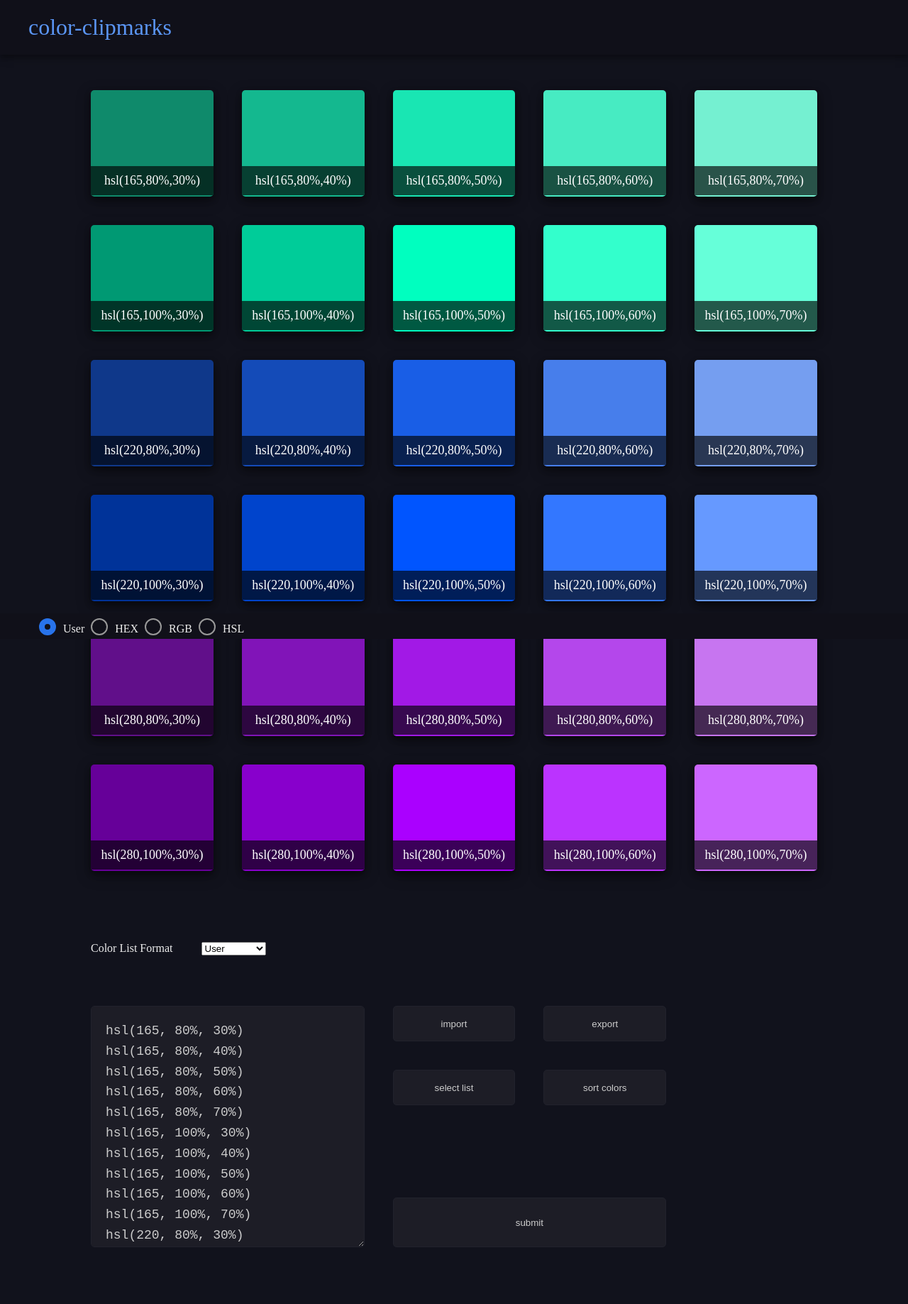
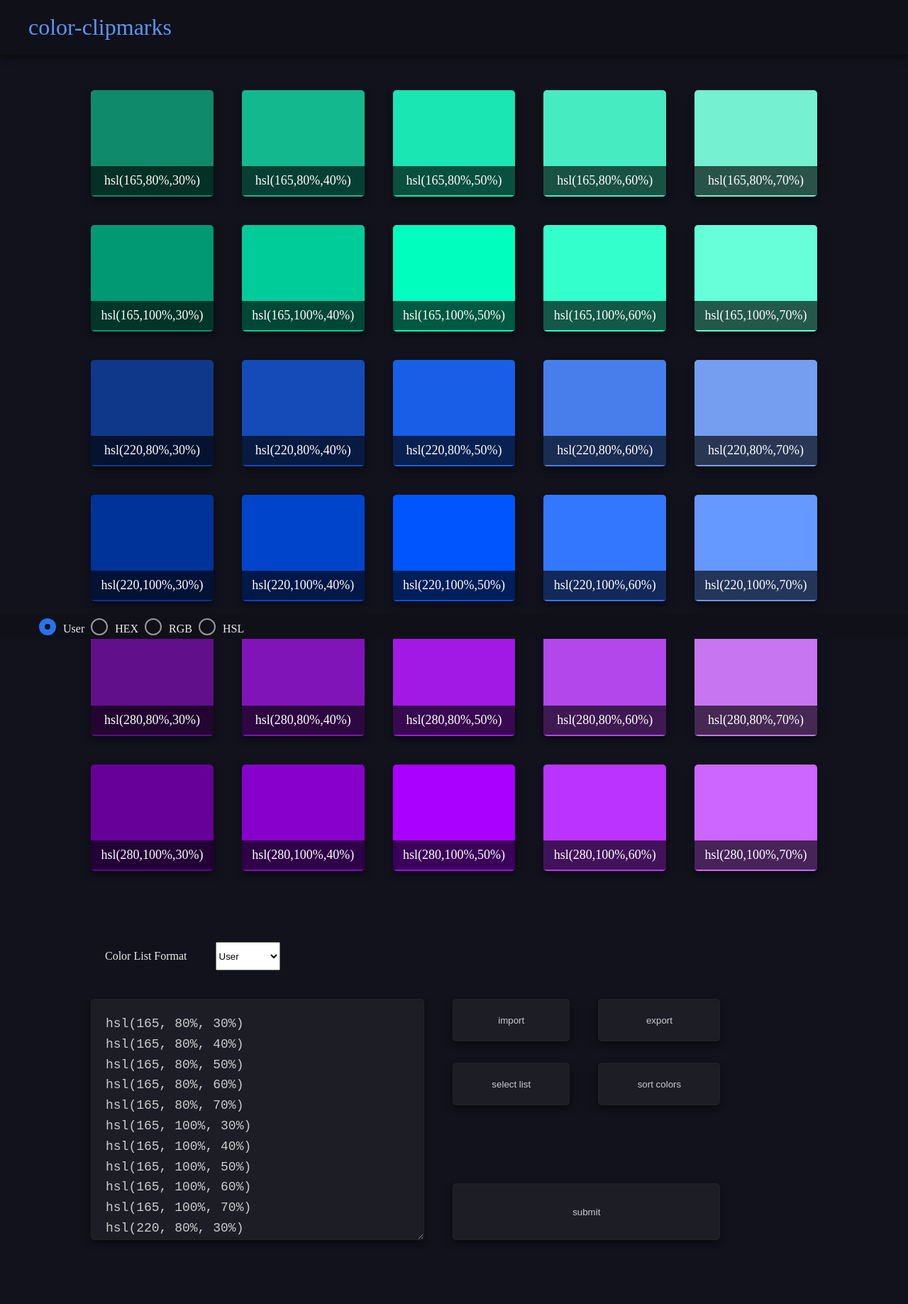
Before and after one commit to imchriskitchens/color-clipmarks, a Jekyll site: the page index.html, which Jekyll copies as it is, in a window 1280 px wide. Shown: the whole page at 71% size. Built offline with Jekyll 4.4.1, drawn with Linux system fonts in a browser that asks for light colours.

Commit message:
Add files via upload

```diff
--- a/css/style.css
+++ b/css/style.css
@@ -10,7 +10,6 @@
   padding: 20px 40px;
   color: hsl(217, 89%, 66%);
   background: hsl(235, 24%, 8%);
-  box-shadow: 0 4px 6px 0 rgba(0, 0, 0, 0.2), 0 6px 12px 0 rgba(0, 0, 0, 0.2);
   font-weight: 400;
 }
 
@@ -56,17 +55,50 @@
 
 #colorContainer {
   display: grid;
-  grid-gap: 40px;
-  grid-auto-rows: minmax(150px, auto);
-  grid-template-columns: repeat(2, 0.5fr);
+  grid-gap: 20px;
+  grid-auto-rows: minmax(80px, auto);
+  grid-template-columns: repeat(3, auto);
 }
 
 .box {
   display: block;
   text-align: center;
   border-radius: 5px;
-  box-shadow: 0 4px 8px 0 rgba(0, 0, 0, 0.35), 0 6px 20px 0 rgba(0, 0, 0, 0.35);
   overflow: hidden;
+}
+
+#userInput,
+.box,
+button,
+h1 {
+  box-shadow: 0 4px 6px 0 rgba(0, 0, 0, 0.2),
+		0 6px 12px 0 rgba(0, 0, 0, 0.25);
+}
+
+.pulse {
+  animation: pulse 200ms ease-in-out 2 alternate;
+}
+
+@keyframes pulse {
+  from {
+    transform: scale(1);
+  }
+
+  to {
+    transform: scale(1.2);
+  }
+}
+
+@media screen and (max-width: 1024px) {
+  .box p {
+    display: none;
+  }
+}
+
+@media screen and (min-width: 1024px) {
+  #colorContainer {
+    grid-template-columns: repeat(4, auto);
+    grid-gap: 40px;
   }
 
   .box p {
@@ -79,33 +111,15 @@
     top: 89px;
   }
 
-.pulse {
-  animation: pulse 200ms ease-in-out 2 alternate;
-}
-
   .pulse p {
     color: hsl(217, 89%, 66%);
-}
-
-@keyframes pulse {
-  from {
-    transform: scale(1);
-  }
-
-  to {
-    transform: scale(1.2);
-  }
-}
-
-@media screen and (min-width: 1024px) {
-  #colorContainer {
-    grid-template-columns: repeat(4, 0.25fr);
   }
 }
 
 @media screen and (min-width: 1200px) {
   #colorContainer {
-    grid-template-columns: repeat(5, 0.20fr);
+    grid-auto-rows: minmax(150px, auto);
+    grid-template-columns: repeat(5, auto);
   }
 }
 
@@ -114,27 +128,37 @@
 #utilContainer {
   display: grid;
   grid-auto-rows: minmax(50px, auto);
-  grid-gap: 40px;
-  margin-top: 100px;
-  margin-bottom: 50px;
+  grid-template-columns: repeat(2, auto);
+  grid-row-gap: 30px;
+  grid-column-gap: 20px;
+  margin-top: 60px;
 }
 
 #userInput {
   padding: 20px;
   font-size: 18px;
   line-height: 1.6;
+  border-radius: 5px;
+  grid-column: 1 / 3;
+  color: hsl(0, 0%, 80%);
+  background: hsl(235, 14%, 13%);
+  border: solid 1px hsl(235, 14%, 15%);
 }
 
-#userInput {
-  color: hsl(0, 0%, 80%);
+#listFormat {
+  padding-right: 40px;
+}
+
+#listFormat,
+#listFormatLabel {
+  height: 40px;
+  grid-row: 1;
   grid-column: 1 / 3;
-  background: hsl(235, 14%, 13%);
-  border: solid 1px hsl(235, 14%, 15%);
-  border-radius: 5px;
+  margin-left: 20px;
 }
 
 button {
-  height: 50px;
+  height: 60px;
   color: hsl(0, 0%, 80%);
   background: hsl(235, 14%, 13%);
   border: solid 1px hsl(235, 14%, 15%);
@@ -154,23 +178,59 @@
   border: solid 1px hsla(235, 14%, 15%, 0.8);
 }
 
+#submitBtn {
+  grid-row: 3;
+  grid-column: 1 / 3;
+}
+
+#selectBtn,
+#sortBtn {
+  grid-row: 4;
+}
+
+#exportList,
+#importList {
+  grid-row: 5;
+}
+
 /* -------------------- */
+@media screen and (max-width: 1024px) {
+  #exportList,
+  #importList,
+  #submitBtn {
+    margin-bottom: 40px;
+  }
+
+  input[type="file"] {
+    display: none;
+  }
+}
+
+@media screen and (min-width: 1024px) {
+  #utilContainer {
+    margin-top: 100px;
+    grid-column-gap: 40px;
+    grid-template-columns: repeat(4, auto);
+  }
 
   #listFormat {
     margin-left: 40px;
     padding-right: 40px;
   }
 
+  #listFormatLabel {
+    margin-left: 20px;
+  }
+
   /* -- ROW: 1 ---- COL: 1 & 2 -- */
-
   #listFormat,
   #listFormatLabel {
+    height: 40px;
     grid-row: 1;
     grid-column: 1 / 3;
   }
 
   /* -- ROW: 2 ---- COL: 3 & 4 -- */
-
   #exportList,
   #importList {
     grid-row: 2;
@@ -185,7 +245,6 @@
   }
 
   /* -- ROW: 3 ---- COL: 3 & 4 -- */
-
   #selectBtn,
   #sortBtn {
     grid-row: 3;
@@ -200,36 +259,24 @@
   }
 
   /* -- ROW: 5 ---- COL: 3 & 4 -- */
-
   #submitBtn {
-  height: 70px;
+    height: 80px;
     grid-row: 5;
     grid-column: 3 / 5;
   }
-
-/* -------------------- */
-@media screen and (max-width: 1024px) {
-  input[type="file"] {
-    display: none;
-  }
 }
 
-@media screen and (min-width: 1024px) {
-  #utilContainer {
-    grid-template-columns: repeat(4, 0.25fr);
-  }
-
-}
 @media screen and (min-width: 1200px) {
   #utilContainer {
     margin-top: 100px;
     margin-bottom: 50px;
-    grid-template-columns: repeat(5, 0.20fr);
+    grid-template-columns: repeat(5, auto);
   }
 
   #userInput {
     grid-row: 2 / 6;
     grid-column: 1 / 3;
   }
+}
 
-}
+/*  */
```
Lines whose indentation alone changed are shown as unchanged.
